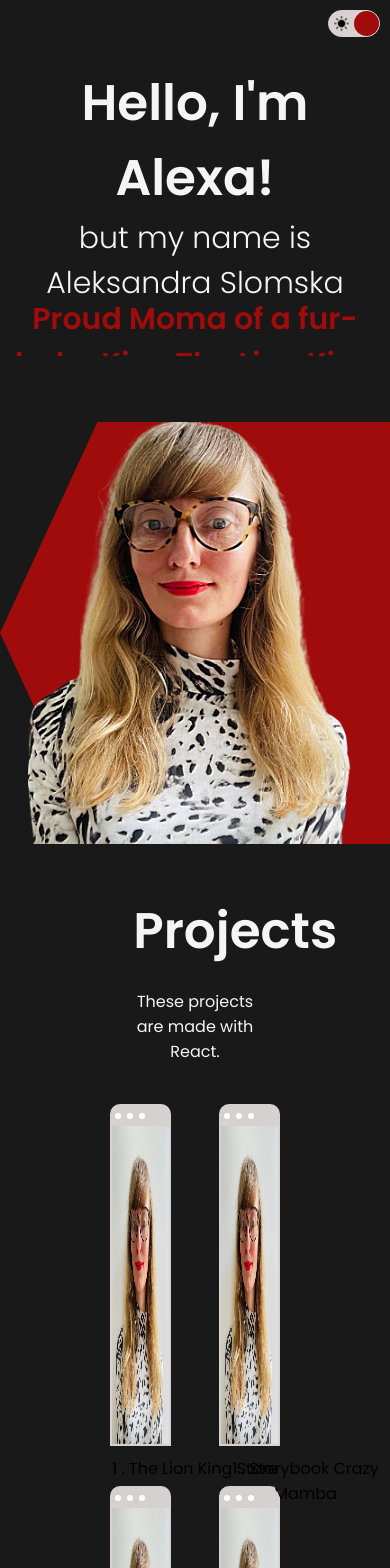
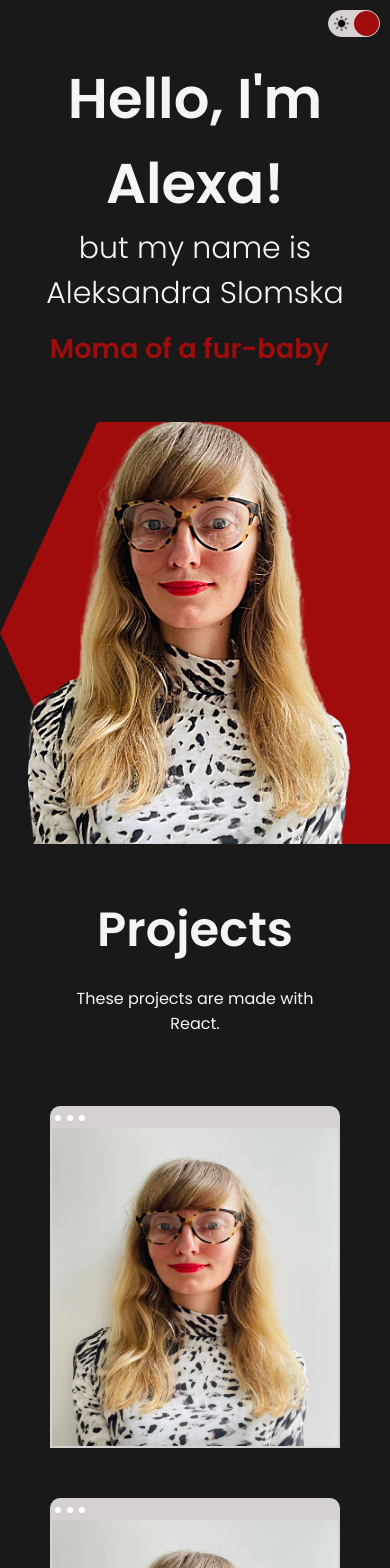
Before and after one commit to snowleopardAlexa/react-portfolio-2021, a React (Create React App) app: page / in a window 390 px wide. Shown: the top 1568 px of the page. Built offline with nearby package versions, Linux system fonts and the light colour scheme.

Commit message:
fix img size on mobile view

```diff
--- a/src/components/Intro/Intro.jsx
+++ b/src/components/Intro/Intro.jsx
@@ -11,10 +11,10 @@ const Intro = () => {
                   <h2 className="i-name">but my name is Aleksandra Slomska</h2>
                   <div className="i-title">
                       <div className="i-title-wrapper">
-                      <div className="i-title-item">React Developer</div>
+                      <div className="i-title-item">I am . . .</div>
                       <div className="i-title-item">Front-End Developer</div>
                       <div className="i-title-item">Pet Lover</div>
-                      <div className="i-title-item">Proud Moma of a fur-baby Kion The Lion King</div>
+                      <div className="i-title-item">Moma of a fur-baby</div>
                       <div className="i-title-item">Prose & Poetry Writer</div>
                       </div>
                   </div>
--- a/src/components/Intro/intro.css
+++ b/src/components/Intro/intro.css
@@ -24,7 +24,7 @@
 }
 
 .i-intro {
-    font-size: 50px;
+    font-size: 3.5rem;
 }
 
 .i-name {
@@ -89,7 +89,7 @@
 
 .i-title-item {
     height: 50px;
-    font-size: 30px;
+    font-size: 1.7rem;
     font-weight: bold;
     color: #a00b0b;
     display: flex;
--- a/src/components/Project/project.css
+++ b/src/components/Project/project.css
@@ -41,3 +41,23 @@
 p:hover .p-img {
     transform: translateY(-100%);
 }
+
+/********** MEDIA QUERIES **********/
+
+@media screen and (max-width: 480px) {
+   .project {
+     width: 100%;
+     margin: 0px 0px;
+     flex-direction: column;
+     text-align: center;
+     margin-top: 50px;
+   }
+
+   .p-title {
+     padding: 100px;
+     align-items: center;
+     justify-content: center;
+     text-align: center;
+   }
+
+}
--- a/src/components/ProjectList/ProjectList.jsx
+++ b/src/components/ProjectList/ProjectList.jsx
@@ -19,8 +19,6 @@ const ProjectList = () => {
                     key={item.id}
                     img={item.img}
                     link={item.link}
-                    number={item.number}
-                    title={item.title}
                   />
                ))}
            </div>
--- a/src/components/ProjectList/projectlist.css
+++ b/src/components/ProjectList/projectlist.css
@@ -6,12 +6,8 @@
     text-align: center;
 }
 
-.pl-texts {
-    width: 65%;
-}
-
 .pl-title {
-    font-size: 50px;
+    font-size: 3rem;
     font-weight: 600;
 }
 
@@ -25,3 +21,24 @@
     flex-wrap: wrap;
     justify-content: space-between;
 }
+
+/********** MEDIA QUERIES **********/
+
+@media screen and (max-width: 480px) {
+    .pl {
+      text-align: center;
+      padding: 50px 50px; /* responsible for imgs width on mobile view */
+    }
+
+    .pl-title {
+      align-items: center;
+      justify-content: center;
+      text-align: center;
+    }
+
+    .pl-desc {
+        margin: 20px 0px;
+    }
+
+
+ }
```
